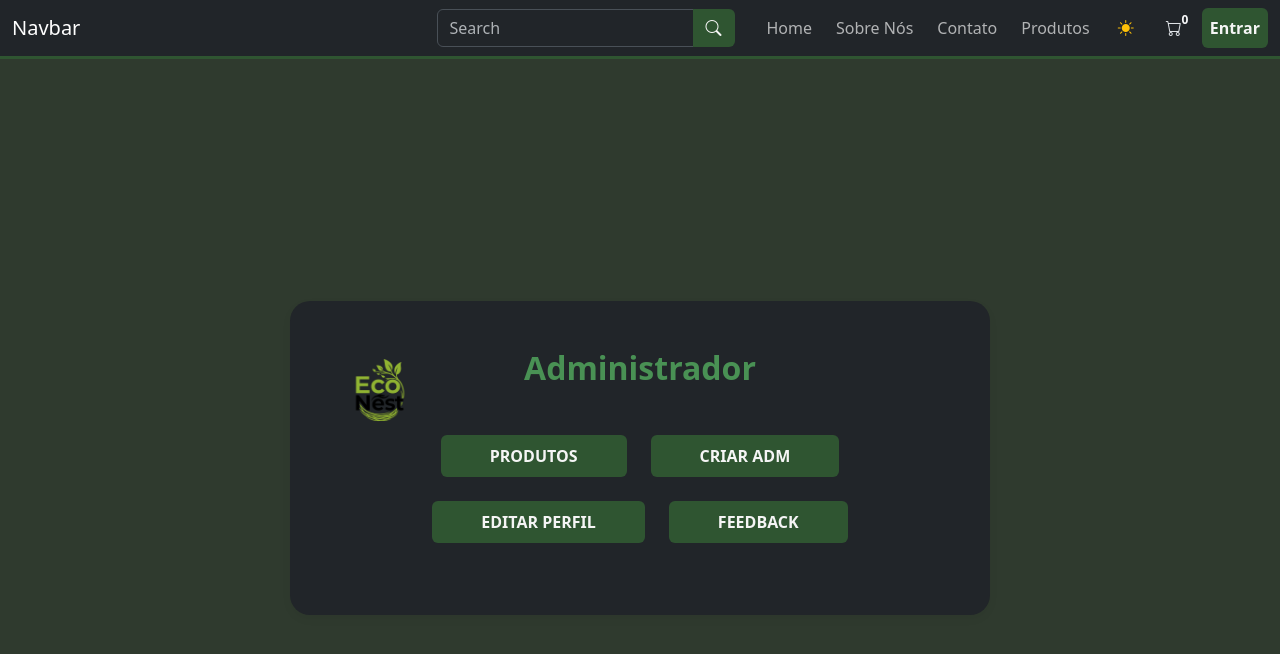
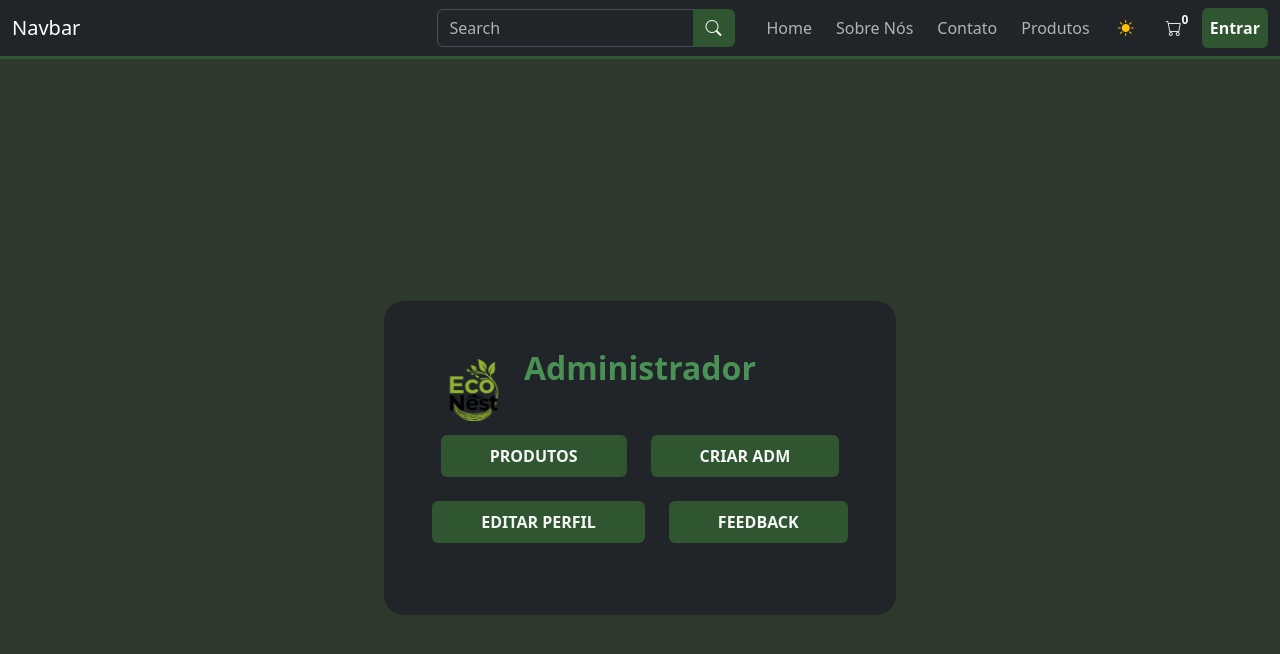
Before and after one commit to Econest-Ecologic/Front-end, a React (Vite) app in the folder Eco-nest/: page /adm in a window 1280 px wide. Shown: the top 654 px of the page. Built offline with nearby package versions, Linux system fonts and the light colour scheme.

Commit message:
fix: Atualização na tela adm

```diff
--- a/Eco-nest/src/pages/TelaAdm.jsx
+++ b/Eco-nest/src/pages/TelaAdm.jsx
@@ -13,14 +13,16 @@ export function TelaAdm() {
           background-color: #fff;
           border-radius: 20px;
           box-shadow: 0 4px 10px rgba(0, 0, 0, 0.05);
-          min-width: 700px;
-        }
+          max-whidth: 600px;
+          width:90%;
+
+          }
 
       `}</style>
 
       <Navbar />
       <div className="admin-container bg-eco border-top border-2 eco-border  d-flex justify-content-center align-items-center vh-100">
-        <div className="card-admin text-center position-relative p-5 bg-body">
+        <div className="card-admin text-center position-relative p-5 bg-body w-auto">
           <img
             src="..\public\logoSemFundo.png"
             alt="EcoNest Logo"
```
